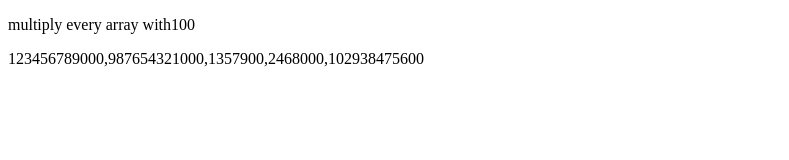
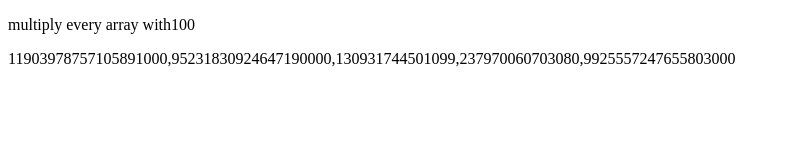
Before and after one commit to blast20111/html-codingal, a plain HTML site: page javascript/lesson8/lesson9/map.html in a window 1280 px wide. Shown: the whole page, without its empty margins (0-789 px from the left). Drawn offline with Linux system fonts and the light colour scheme.

Commit message:
homework2

```diff
--- a/javascript/lesson8/lesson9/map.html
+++ b/javascript/lesson8/lesson9/map.html
@@ -12,7 +12,7 @@
     var numbers=[1234567890,9876543210,13579,24680,1029384756]
 
    function mw100(numbers) {
-   return numbers*100
+   return numbers*9642222881
 
    }
    var nombers=numbers.map(mw100);
```
